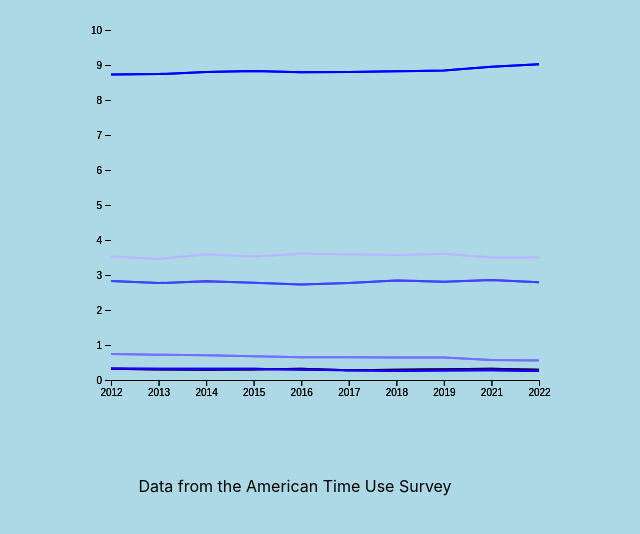
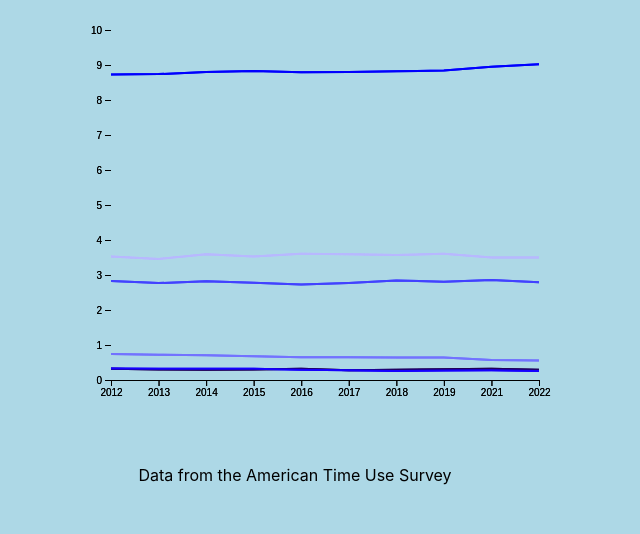
Before and after one commit to haowens/touchgrassclub, a React (Create React App) app: page /aboutus in a window 1280 px wide. Shown: the top 534 px of the page, without its empty margins (345-985 px from the left). Built offline with nearby package versions, Linux system fonts and the light colour scheme.

Commit message:
size change

```diff
--- a/src/components/aboutus.jsx
+++ b/src/components/aboutus.jsx
@@ -97,8 +97,8 @@ const AboutUs = () => {
   }, []);
 
   return (
-    <div style={{ marginTop: '10px',display: 'flex', justifyContent: 'center', flexDirection: 'column-reverse', alignItems: 'center' }}>
-      <p>Data from the American Time Use Survey</p>
+    <div style={{ marginTop: '10px', display: 'flex', justifyContent: 'center', flexDirection: 'column-reverse', alignItems: 'center' }}>
+      <p style={{marginTop: '5px'}}>Data from the American Time Use Survey</p>
       <svg ref={svgRef}></svg>
 
     </div>
```
